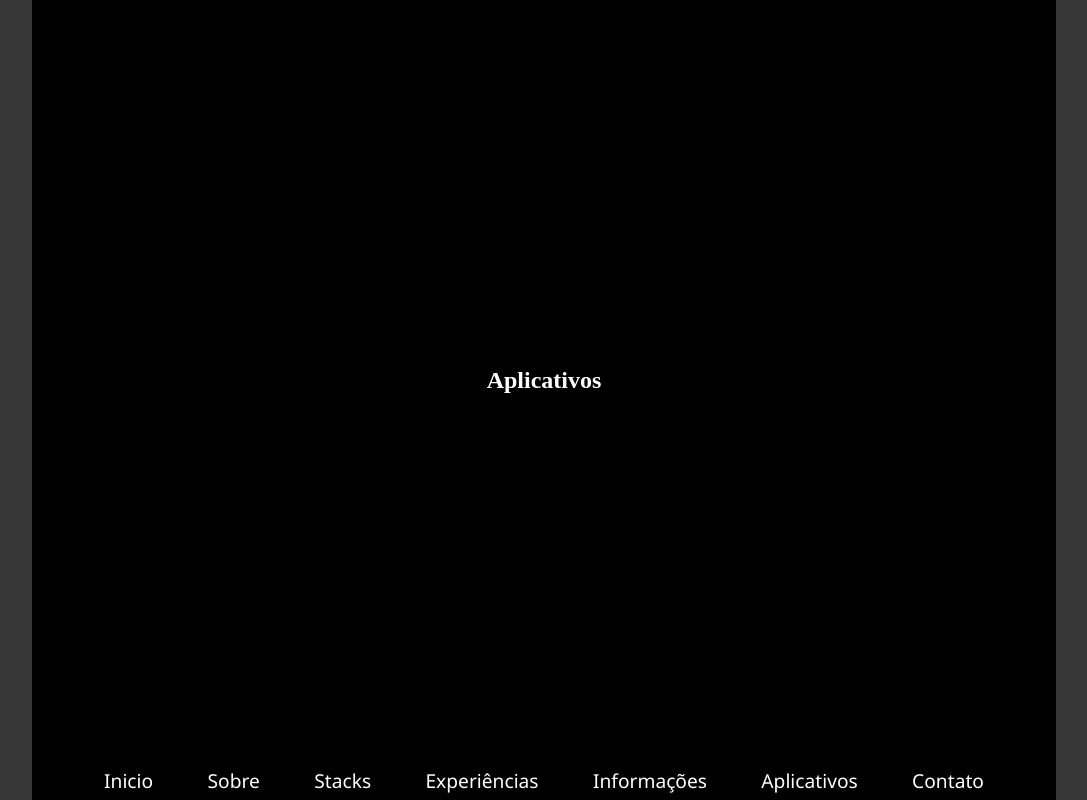
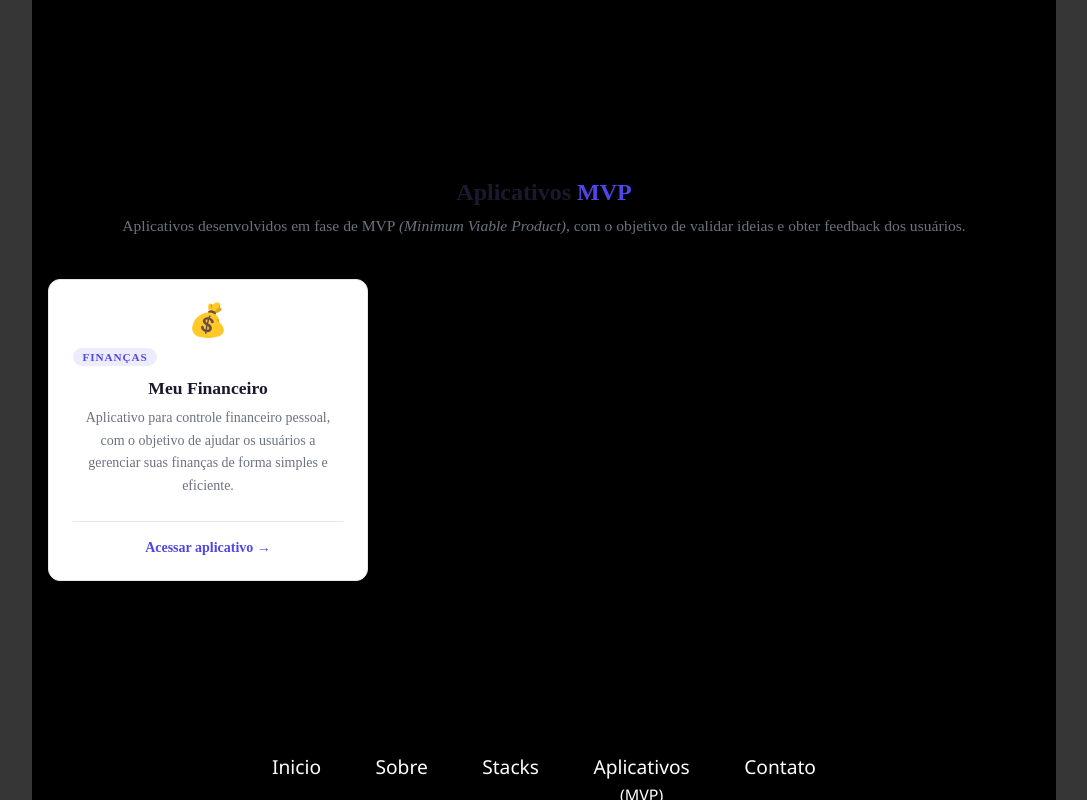
Before and after one commit to dmarostega/rockcode-front-end-vuejs, a Vue app: page /apps in a window 1280 px wide. Shown: the whole page, without its empty margins (96-1183 px from the left). Built offline with nearby package versions, Linux system fonts and the light colour scheme.

Commit message:
feat(apps, system): implemented Apps View, added title style in system pages

```diff
--- a/src/assets/base.css
+++ b/src/assets/base.css
@@ -23,7 +23,8 @@ body {
 }
 
 .container.full-height {
-  height: 100vh; /* quando não tem Nav */
+  height: 100vh;
+  /* quando não tem Nav */
 }
 
 nav {
@@ -55,10 +56,17 @@ div.stack-icon-component {
   padding: 1em;
 }
 
-div.stack-icon-component > img {
+div.stack-icon-component>img {
   text-align: center;
   max-width: 60px;
   max-height: 60px;
   width: 60px;
   height: 60px;
 }
+
+.page-title {
+  font-size: 1.5rem;
+  font-weight: 700;
+  color: var(--color-heading, #1a1a2e);
+  margin-bottom: 0.5rem;
+}
--- a/src/components/defaults/NavBoard.vue
+++ b/src/components/defaults/NavBoard.vue
@@ -12,8 +12,8 @@ const isOpen = ref(false)
       <RouterLink to="/" class="nav-link">Inicio</RouterLink>
       <RouterLink to="/about" class="nav-link">Sobre</RouterLink>
       <RouterLink to="/stacks" class="nav-link">Stacks</RouterLink>
-      <RouterLink to="/experiences" class="nav-link">Experiências</RouterLink>
-      <RouterLink to="/infos" class="nav-link">Informações</RouterLink>
+      <!-- <RouterLink to="/experiences" class="nav-link">Experiências</RouterLink>
+      <RouterLink to="/infos" class="nav-link">Informações</RouterLink> -->
       <RouterLink to="/apps" class="nav-link">Aplicativos</RouterLink>
       <RouterLink to="/contact" class="nav-link">Contato</RouterLink>
     </div>
@@ -34,9 +34,9 @@ const isOpen = ref(false)
         <RouterLink to="/" class="nav-link">Inicio</RouterLink>
         <RouterLink to="/about" class="nav-link">Sobre</RouterLink>
         <RouterLink to="/stacks" class="nav-link">Stacks</RouterLink>
-        <RouterLink to="/experiences" class="nav-link">Experiências</RouterLink>
-        <RouterLink to="/infos" class="nav-link">Informações</RouterLink>
-        <RouterLink to="/apps" class="nav-link">Aplicativos</RouterLink>
+        <!-- <RouterLink to="/experiences" class="nav-link">Experiências</RouterLink>
+        <RouterLink to="/infos" class="nav-link">Informações</RouterLink>-->
+        <RouterLink to="/apps" class="nav-link">Aplicativos<br><small> (MVP)</small></RouterLink>
         <RouterLink to="/contact" class="nav-link">Contato</RouterLink>
       </div>
     </div>
--- a/src/services/api.js
+++ b/src/services/api.js
@@ -1,7 +1,7 @@
 import axios from 'axios'
 
 const api = axios.create({
-  baseURL: 'http://rockcodelabs.local/api',
+  baseURL: 'http://dev.rockcode.local/api',
 })
 
 export default api
--- a/src/views/AboutView.vue
+++ b/src/views/AboutView.vue
@@ -4,19 +4,19 @@
       <img style="max-width: 129px; max-height: 120px" src="../assets/images/logo01.png" />
     </div> -->
     <div class="about">
-      <h1>Sobre</h1>
+      <h1 class="page-title">Sobre</h1>
       <div>
-        <div style="padding: 3em">
-          Desenvolvedor web com perfil full-stack, atuando mais recentemente com foco em back-end,
-          buscando sempre entregas de qualidade. Tenho experiência no desenvolvimento de APIs
-          RESTful utilizando Laravel, seguindo os padrões e estruturas já aplicadas no sistema, com
-          práticas alinhadas a princípios como SOLID, POO, arquitetura limpa e padrão MVC. Boa parte
-          da minha trajetória com Laravel envolveu também novas manutenções e criações em telas
-          Blade e jQuery. Tenho experiência com bancos de dados relacionais. Sou movido por desafios
-          e tenho perfil comprometido, com forte interesse por evolução contínua. Minha
-          personalidade introspectiva em novos ambientes, mas colaborativo e bem-humorado quando me
-          sinto à vontade com o time.
+        <div style="padding: 3em;  line-height: 2; font-size: 1.2em">
+
+Este site tem como finalidade servir como um laboratório pessoal de desenvolvimento web, onde realizarei experimentações técnicas, testes de funcionalidades e a publicação de projetos autorais voltados à área da tecnologia da informação.
+
+Trata-se de um ambiente voltado à pesquisa prática e ao aprimoramento contínuo de habilidades em programação, arquitetura de sistemas, integração de APIs e uso de frameworks modernos como Laravel, Vue.js, entre outros. Além disso, o site poderá disponibilizar aplicações funcionais que estarão acessíveis para testes públicos, com o intuito de validar ideias, coletar feedbacks e promover a troca de conhecimento com outros profissionais e entusiastas da área.
+
+Todo o conteúdo aqui desenvolvido reflete minha busca constante por excelência técnica, organização de código, aderência a boas práticas de desenvolvimento e aplicação de conceitos sólidos da engenharia de software.
+
+Agradeço sua visita e o interesse em acompanhar este espaço de aprendizado, evolução e construção de soluções reais.
         </div>
+        <div><small>Texto revisado por IA</small></div>
       </div>
     </div>
     <div>
--- a/src/views/AppsView.vue
+++ b/src/views/AppsView.vue
@@ -1,11 +1,146 @@
 <script setup>
 import LayoutDefault from '@/components/defaults/LayoutDefault.vue'
 import NavBoard from '@/components/defaults/NavBoard.vue'
+
+const apps = [
+  {
+    id: 1,
+    name: 'Meu Financeiro',
+    description: 'Aplicativo para controle financeiro pessoal, com o objetivo de ajudar os usuários a gerenciar suas finanças de forma simples e eficiente.',
+    url: 'https://meufinanceiro.rockcodelabs.com.br',
+    icon: '💰',
+    tag: 'Finanças',
+  },
+  // Adicione novos apps aqui no futuro
+]
 </script>
 
 <template>
   <LayoutDefault>
-    <h2>Aplicativos</h2>
+    <div class="mvp-page">
+      <div class="mvp-header">
+        <h1 class="page-title">Aplicativos <span class="highlight">MVP</span></h1>
+        <p class="mvp-subtitle">
+          Aplicativos desenvolvidos em fase de MVP
+          <em>(Minimum Viable Product)</em>, com o objetivo de validar ideias
+          e obter feedback dos usuários.
+        </p>
+      </div>
+
+      <div class="apps-grid">
+        <a
+          v-for="app in apps"
+          :key="app.id"
+          :href="app.url"
+          target="_blank"
+          rel="noopener noreferrer"
+          class="app-card"
+        >
+          <div class="card-icon">{{ app.icon }}</div>
+          <span class="card-tag">{{ app.tag }}</span>
+          <h3 class="card-name">{{ app.name }}</h3>
+          <p class="card-description">{{ app.description }}</p>
+          <div class="card-footer">
+            <span class="card-link">Acessar aplicativo →</span>
+          </div>
+        </a>
+      </div>
+    </div>
+
     <NavBoard />
   </LayoutDefault>
 </template>
+
+<style scoped>
+.mvp-page {
+  padding: 2rem 1em;
+}
+
+.mvp-header {
+  margin-bottom: 2.5rem;
+}
+
+.highlight {
+  color: var(--color-primary, #4f46e5);
+}
+
+.mvp-subtitle {
+  color: var(--color-text-muted, #6b7280);
+  font-size: 0.975rem;
+  /* max-width: 560px; */
+  line-height: 1.6;
+}
+
+/* Grid escalável: 1 coluna em mobile, mais em telas maiores */
+.apps-grid {
+  display: grid;
+  grid-template-columns: repeat(auto-fill, minmax(280px, 1fr));
+  gap: 1rem;
+}
+
+.app-card {
+  display: flex;
+  flex-direction: column;
+  gap: 0.5rem;
+  padding: 1.5rem;
+  border: 1px solid var(--color-border, #e5e7eb);
+  border-radius: 12px;
+  background: var(--color-surface, #ffffff);
+  text-decoration: none;
+  color: inherit;
+  transition: transform 0.2s ease, box-shadow 0.2s ease, border-color 0.2s ease;
+  cursor: pointer;
+}
+
+.app-card:hover {
+  transform: translateY(-4px);
+  box-shadow: 0 12px 32px rgba(79, 70, 229, 0.12);
+  border-color: var(--color-primary, #4f46e5);
+}
+
+.card-icon {
+  font-size: 2rem;
+  line-height: 1;
+  margin-bottom: 0.25rem;
+}
+
+.card-tag {
+  display: inline-block;
+  font-size: 0.7rem;
+  font-weight: 600;
+  text-transform: uppercase;
+  letter-spacing: 0.08em;
+  color: var(--color-primary, #4f46e5);
+  background: color-mix(in srgb, var(--color-primary, #4f46e5) 10%, transparent);
+  padding: 0.2rem 0.6rem;
+  border-radius: 99px;
+  width: fit-content;
+}
+
+.card-name {
+  font-size: 1.1rem;
+  font-weight: 700;
+  color: var(--color-heading, #1a1a2e);
+  margin: 0.25rem 0 0;
+}
+
+.card-description {
+  font-size: 0.875rem;
+  color: var(--color-text-muted, #6b7280);
+  line-height: 1.6;
+  flex: 1;
+  margin: 0;
+}
+
+.card-footer {
+  margin-top: 1rem;
+  padding-top: 1rem;
+  border-top: 1px solid var(--color-border, #e5e7eb);
+}
+
+.card-link {
+  font-size: 0.875rem;
+  font-weight: 600;
+  color: var(--color-primary, #4f46e5);
+}
+</style>
--- a/src/views/ContactView.vue
+++ b/src/views/ContactView.vue
@@ -4,7 +4,37 @@ import NavBoard from '@/components/defaults/NavBoard.vue'
 </script>
 <template>
   <LayoutDefault>
-    <h3>Contato</h3>
+<h1 class="page-title">Contato</h1>
+<div style="display: flex;
+         flex-direction: column;
+         justify-content: center;
+         align-items: center;
+         width: 300px;
+         margin: 0 auto">
+  <div style="width: 100%;">
+
+    <div style="display: flex; justify-content: space-between; margin-bottom: .5em">
+      <label>Telefone:</label>
+      <span>(47) 9 9270-6404</span>
+    </div>
+
+    <div style="display: flex; justify-content: space-between; margin-bottom: .5em">
+      <label>Email:</label>
+      <span>dmarostega@gmail.com</span>
+    </div>
+
+    <div style="display: flex; justify-content: space-between; margin-bottom: .5em">
+      <label>LinkedIn:</label>
+      <span>linkedin.com/in/dmarostega</span>
+    </div>
+
+    <div style="display: flex; justify-content: space-between; margin-bottom: .5em">
+      <label>Github:</label>
+      <span>github.com/dmarostega</span>
+    </div>
+
+  </div>
+</div>
     <NavBoard />
   </LayoutDefault>
 </template>
--- a/src/views/ExperiencesView.vue
+++ b/src/views/ExperiencesView.vue
@@ -5,7 +5,7 @@ import NavBoard from '@/components/defaults/NavBoard.vue'
 
 <template>
   <LayoutDefault>
-    <h3>Experiências</h3>
+    <h1 class="page-title">Experiências</h1>
     <NavBoard />
   </LayoutDefault>
 </template>
--- a/src/views/HomeView.vue
+++ b/src/views/HomeView.vue
@@ -7,8 +7,10 @@ import api from '../services/api'
 const messages = ref([])
 
 onMounted(async () => {
-  const res = await api.get('/messages')
-  messages.value = res.data
+  // console.log("onMounted init!!");
+  // const res = await api.get('/messages')
+  // messages.value = res.data;
+  // console.log("onMounted end!!");
 })
 </script>
 
--- a/src/views/InfoView.vue
+++ b/src/views/InfoView.vue
@@ -4,7 +4,7 @@ import NavBoard from '@/components/defaults/NavBoard.vue'
 </script>
 <template>
   <LayoutDefault>
-    <h3>Informações</h3>
+    <h1 class="page-title">Informações</h1>
     <NavBoard />
   </LayoutDefault>
 </template>
--- a/src/views/StackView.vue
+++ b/src/views/StackView.vue
@@ -5,7 +5,7 @@ import NavBoard from '@/components/defaults/NavBoard.vue'
 
 <template>
   <LayoutDefault>
-    <h3>Stacks</h3>
+    <h1 class="page-title">Stacks</h1>
     <div
       style="
         display: flex;
```
